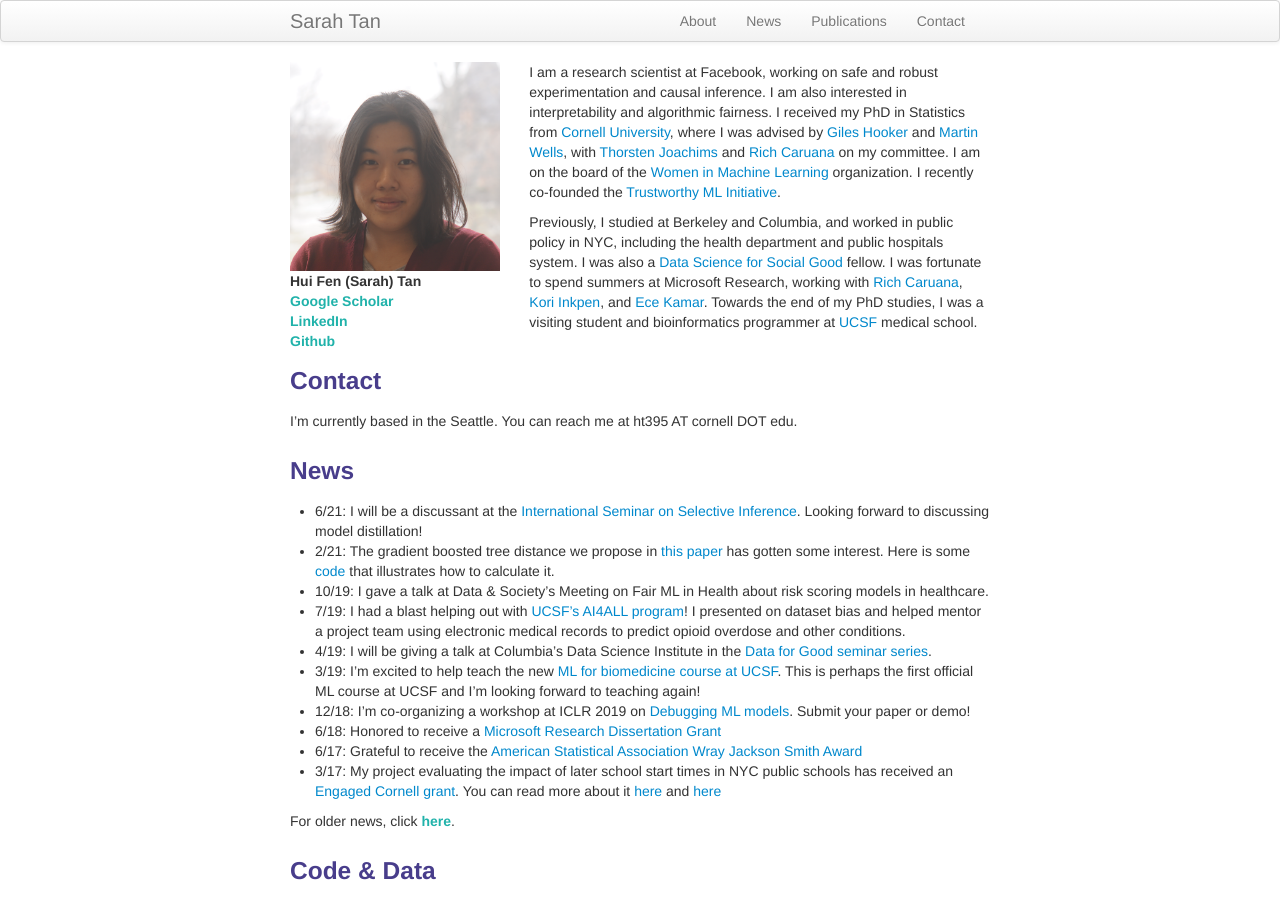
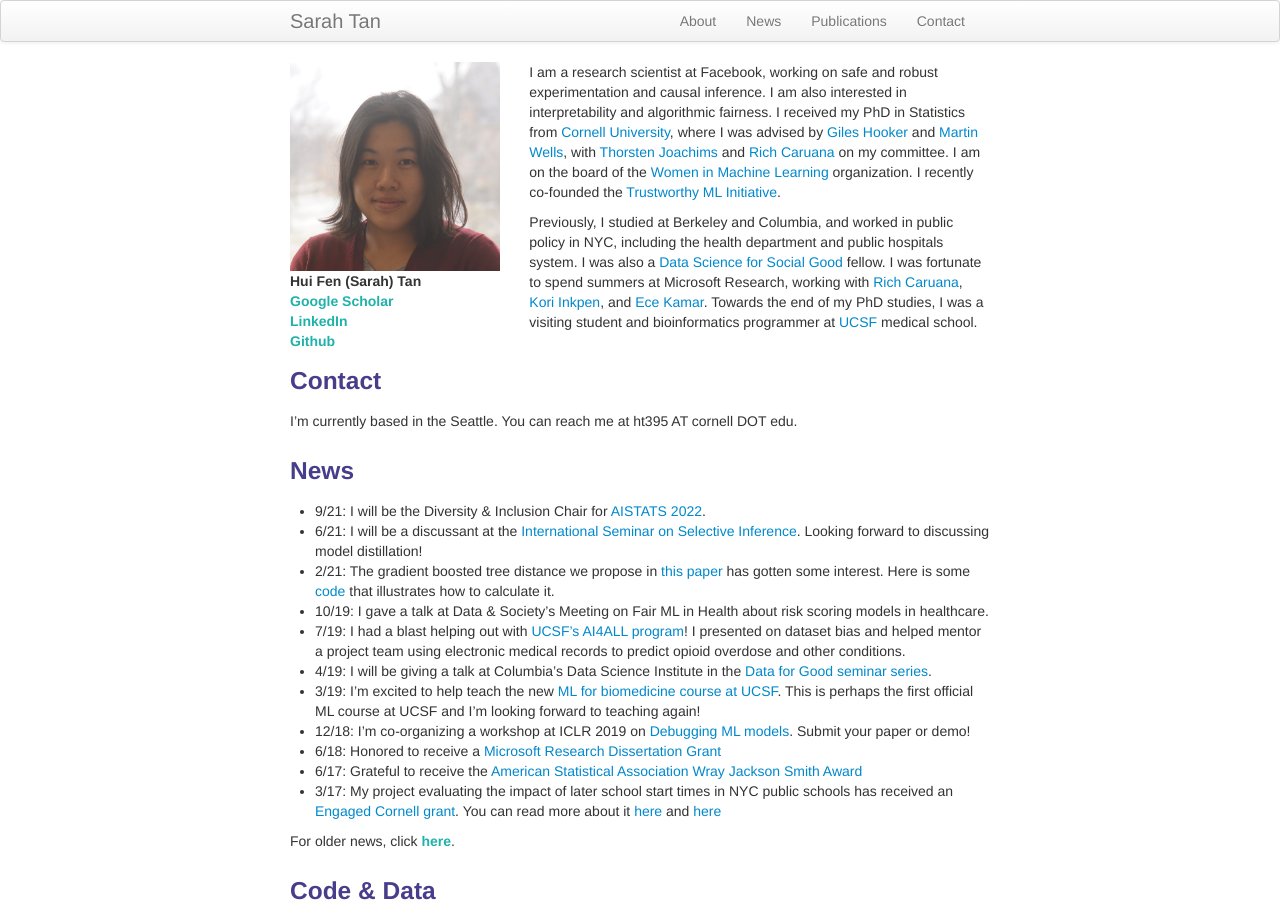
Before and after one commit to shftan/shftan.github.io, a Jekyll site: the page built from index.md, in a window 1280 px wide and 900 px high. Built offline with Jekyll 4.4.1, drawn with Linux system fonts in a browser that asks for light colours.

Commit message:
Update index.md

```diff
--- a/index.md
+++ b/index.md
@@ -30,6 +30,7 @@ I'm currently based in the Seattle. You can reach me at ht395 AT cornell DOT edu
 
 <div class="row-fluid" id="news"><h3>News</h3>
 </div>
+- 9/21: I will be the Diversity & Inclusion Chair for [AISTATS 2022](http://aistats.org/aistats2022/).
 - 6/21: I will be a discussant at the [International Seminar on Selective Inference](https://www.selectiveinferenceseminar.com/past-talks). Looking forward to discussing model distillation!
 - 2/21: The gradient boosted tree distance we propose in [this paper](https://arxiv.org/abs/1611.07115) has gotten some interest. Here is some [code](https://github.com/shftan/tree_ensemble_distance) that illustrates how to calculate it.
 - 10/19: I gave a talk at Data & Society's Meeting on Fair ML in Health about risk scoring models in healthcare.
```
